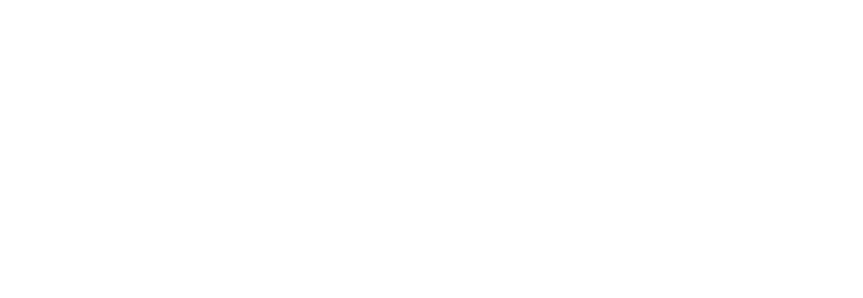
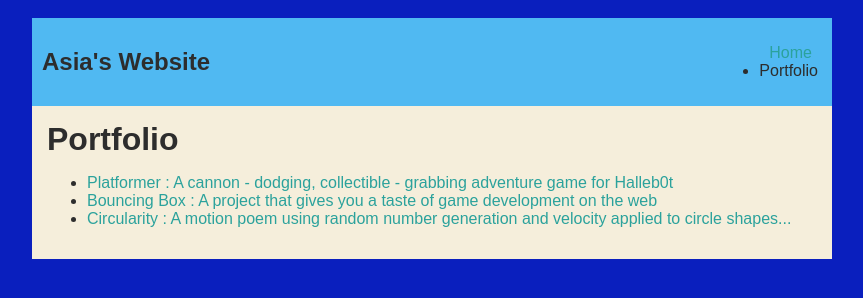
Before and after one commit to asiajones8/asiajones8.github.io, a plain HTML site: page portfolio.html in a window 1280 px wide. Shown: the whole page, without its empty margins (208-1071 px from the left). Drawn offline with Linux system fonts and the light colour scheme.

Commit message:
TODO 1 completed

```diff
--- a/portfolio.html
+++ b/portfolio.html
@@ -0,0 +1,31 @@
+<!DOCTYPE HTML>
+<html>
+    <head>
+        <title>Asia's Website</title>
+        <link rel="stylesheet" href="style.css">
+    </head>
+
+    <body>
+      <div id="all-contents">
+        <nav>
+          <h1>Asia's Website</h1>
+          <ul id="nav-ul">
+          <li class="nav-li">
+              <a class="nav-a" href="index.html">Home</a>
+          </li>
+          <li class="nav-a" href="portfolio.html">Portfolio</a>
+            </li>
+          </ul>
+        </nav>
+    <main>
+        <div class="content">
+            <h1>Portfolio</h1>
+            <ul id="Portfolio">
+              <li><a href="projects/platformer/">Platformer : A cannon - dodging, collectible - grabbing adventure game for Halleb0t</a></li>
+              <li><a href="projects/bouncing-box/">Bouncing Box : A project that gives you a taste of game development on the web </a></li>
+              <li><a href="projects/circularity/">Circularity : A motion poem using random number generation and velocity applied to circle shapes...</a></li>
+            </ul>
+        </div>
+    </main>
+  </body>
+</html>
--- a/projects/platformer/platformer.js
+++ b/projects/platformer/platformer.js
@@ -38,7 +38,7 @@
     // Create platforms
     // You must decide the x position, y position, width, and height of the platforms
     // example usage: createPlatform(x,y,width,height)
-
+createPlatform(500 ,300 , 200, 20); //short but wide platform located 500 pixels from the left of the screen and 300 pixels from the top of the screen
 
 
 
--- a/style.css
+++ b/style.css
@@ -1,8 +1,8 @@
 body {
-    background: rgb(125, 198, 205);
+    background: rgb(10, 31, 190);
     color: rgb(45, 45, 45);
     padding: 10px;
-    font-family: arial;
+    font-family: arial ;
 }
 #all-contents {
   max-width: 800px;
@@ -11,7 +11,7 @@
 
 /* navigation menu */
 nav {
-    background: rgb(239, 80, 41);
+    background: rgb(80, 185, 242);
    margin: 0 auto;
     display: flex;
     padding: 10px;
@@ -19,7 +19,7 @@
 h1 {
     display: flex;
     align-items: center;
-    color: white;
+    color: white (255, 255, 255, 0.068);
     flex: 1;
     margin: 0;
 }
@@ -32,7 +32,7 @@
 }
 a {
     text-decoration: none;
-    color: #fff;
+    color: #2ba29c;
 }
 
 /* main container area beneath menu */
```
Also changed, not shown: index.html (+0 -8 lines).
